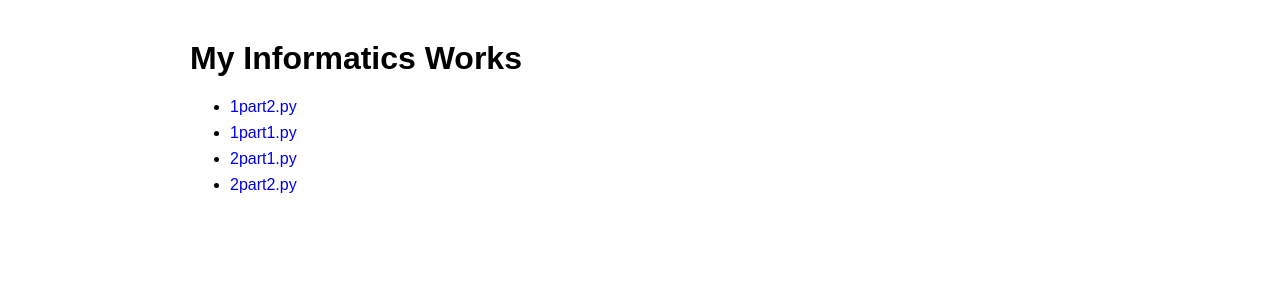
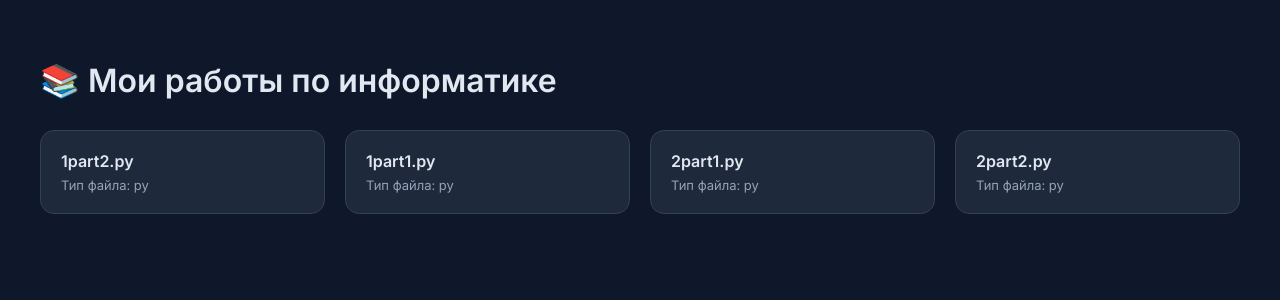
Before and after one commit to ISemene4kaI/semka_informatics, a Flask app: page / in a window 1280 px wide. Shown: the top 300 px of the page. Run offline with Flask 3, Linux system fonts and the light colour scheme.

Commit message:
Update visual

```diff
--- a/app/templates/index.html
+++ b/app/templates/index.html
@@ -1,31 +1,70 @@
 <!DOCTYPE html>
-<html>
+<html lang="ru">
 <head>
     <meta charset="UTF-8">
-    <title>My Informatics Works</title>
+    <title>Мои работы по информатике</title>
+    <link href="https://fonts.googleapis.com/css2?family=Inter:wght@400;600&display=swap" rel="stylesheet">
     <style>
         body {
-            font-family: Arial;
-            max-width: 900px;
-            margin: 40px auto;
+            font-family: 'Inter', sans-serif;
+            background: #0f172a;
+            color: #e2e8f0;
+            margin: 0;
+            padding: 40px;
         }
-        a {
+
+        h1 {
+            font-weight: 600;
+            margin-bottom: 30px;
+        }
+
+        .grid {
+            display: grid;
+            grid-template-columns: repeat(auto-fill, minmax(240px, 1fr));
+            gap: 20px;
+        }
+
+        .card {
+            background: #1e293b;
+            padding: 20px;
+            border-radius: 14px;
+            transition: 0.2s ease;
             text-decoration: none;
+            color: #e2e8f0;
+            border: 1px solid #334155;
         }
-        li {
-            margin: 8px 0;
+
+        .card:hover {
+            transform: translateY(-4px);
+            background: #334155;
+            border-color: #3b82f6;
+        }
+
+        .filename {
+            font-weight: 600;
+            font-size: 16px;
+        }
+
+        .ext {
+            margin-top: 6px;
+            font-size: 13px;
+            color: #94a3b8;
         }
     </style>
 </head>
 <body>
-    <h1>My Informatics Works</h1>
 
-    <ul>
-        {% for file in files %}
-            <li>
-                <a href="/view/{{ file }}">{{ file }}</a>
-            </li>
-        {% endfor %}
-    </ul>
+<h1>📚 Мои работы по информатике</h1>
+
+<div class="grid">
+    {% for file in files %}
+        {% set ext = file.rsplit('.', 1)[1] %}
+        <a href="/view/{{ file }}" class="card">
+            <div class="filename">{{ file }}</div>
+            <div class="ext">Тип файла: {{ ext }}</div>
+        </a>
+    {% endfor %}
+</div>
+
 </body>
 </html>
```
Also changed, not shown: app/templates/view.html (+41 -5 lines).
